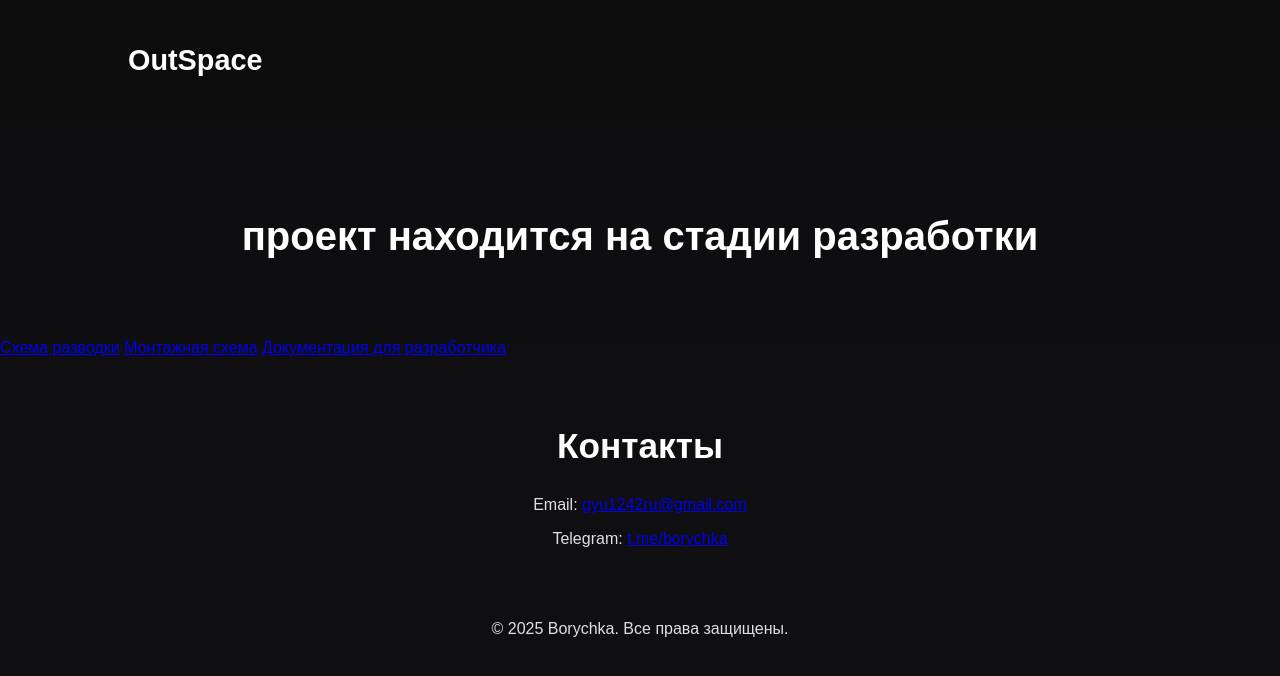
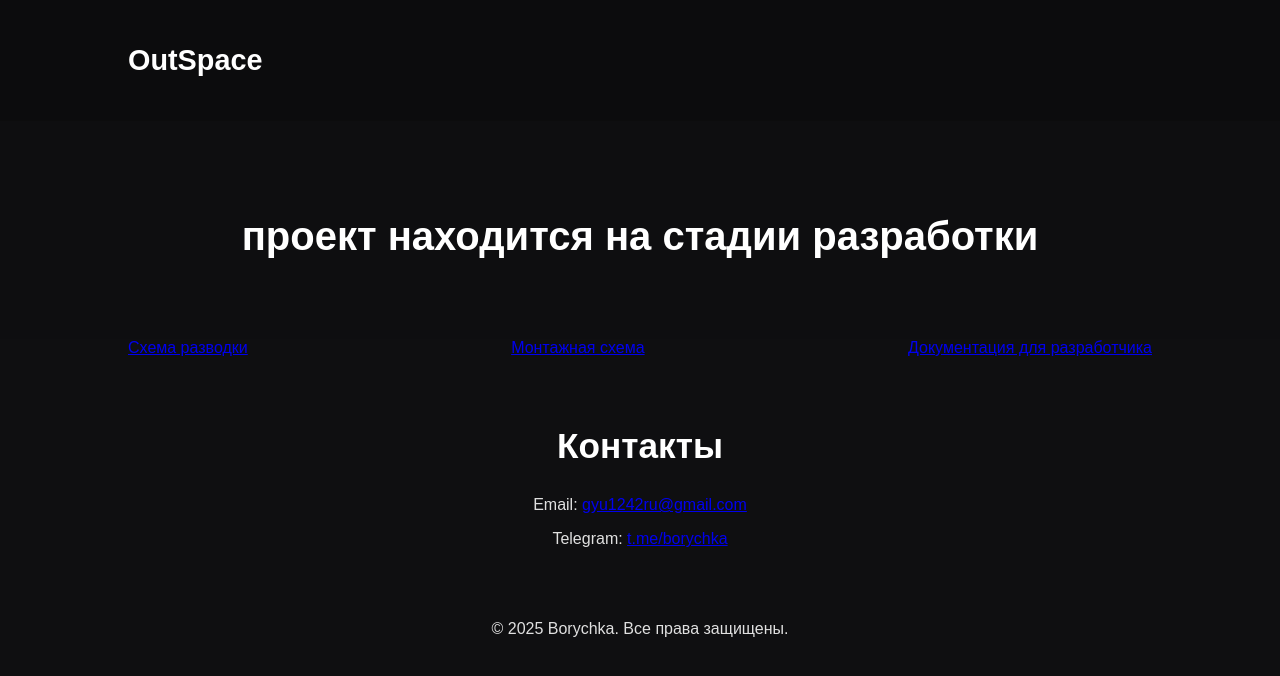
Before and after one commit to Bory4ka/Bory4ka.github.io, a plain HTML site: page outspace/index.html in a window 1280 px wide. Drawn offline with nearby package versions, Linux system fonts and the light colour scheme.

Commit message:
Update index.html

```diff
--- a/outspace/index.html
+++ b/outspace/index.html
@@ -99,11 +99,15 @@
             </div>
         </section>
 
-        <section>
-            <a href="https://borychka.ru/outspace/rasp.png" target="_blank">Схема разводки</a>
-            <a href="https://borychka.ru/outspace/schem.png" target="_blank">Монтажная схема</a>
-            <a href="https://borychka.ru/outspace/docum.docx" target="_blank">Документация для разработчика</a>
-        </section>
+
+        <div class="container">
+            <nav class="top-menu">
+                <a href="https://borychka.ru/outspace/rasp.png" target="_blank">Схема разводки</a>
+                <a href="https://borychka.ru/outspace/schem.png" target="_blank">Монтажная схема</a>
+                <a href="https://borychka.ru/outspace/docum.docx" target="_blank">Документация для разработчика</a>
+            </nav>
+        </div>
+
 
 
         <section id="contact" class="contact-section">
```
